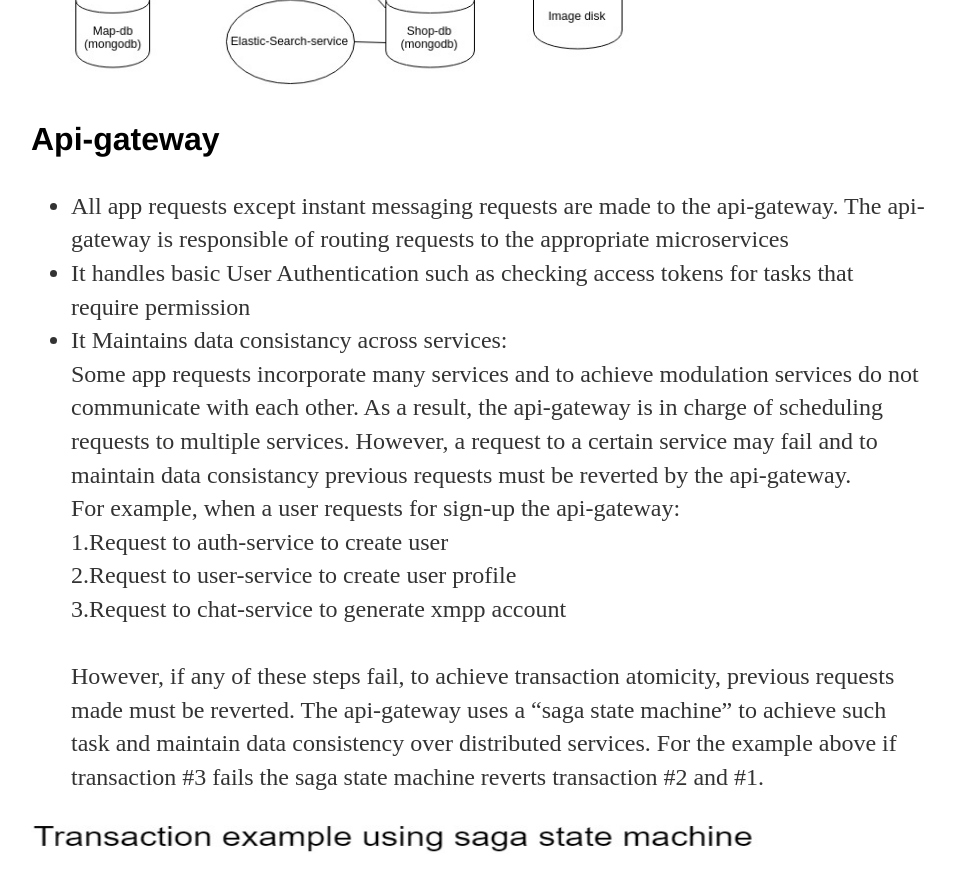
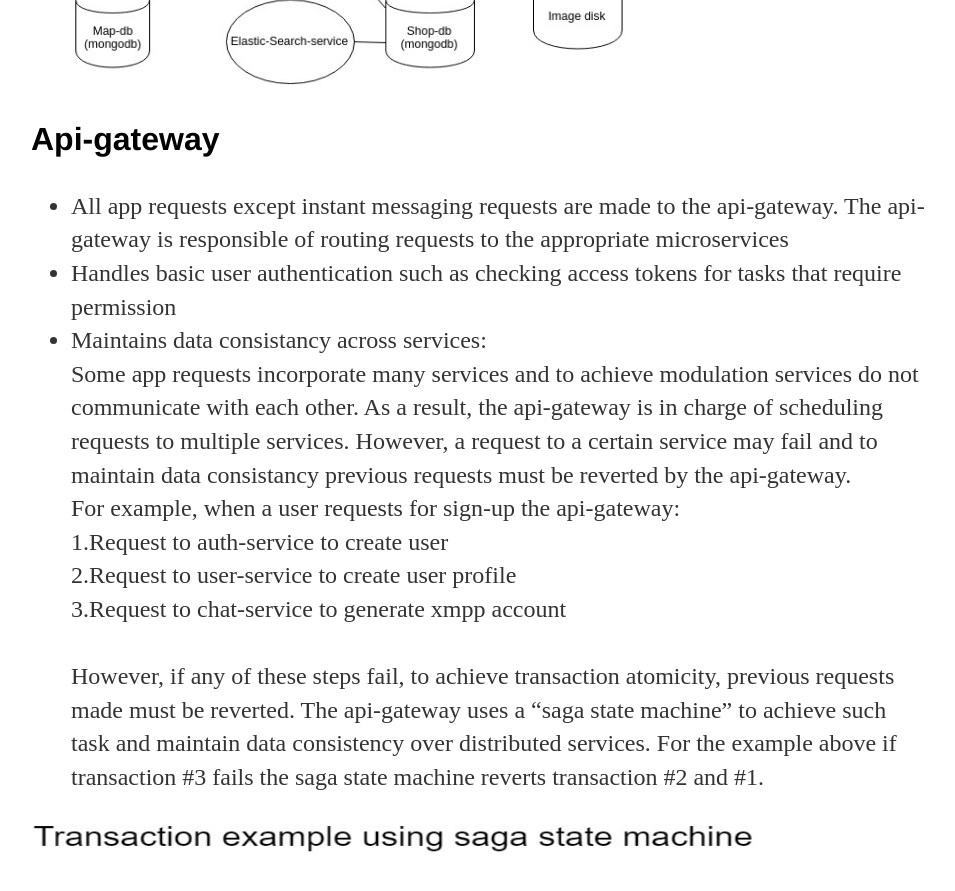
Before and after one commit to jcho7022/jcho7022.github.io, a Jekyll site: the page built from projects/float/index.html, in a window 1280 px wide and 900 px high, scrolled down 2380 px. Shown: the top 891 px of the window, without its empty margins (161-1116 px from the left). Built offline with Jekyll 4.4.1, drawn with Linux system fonts in a browser that asks for light colours; some of the changed text lies outside the part shown.

```diff
--- a/projects/float/index.html
+++ b/projects/float/index.html
@@ -30,8 +30,8 @@ and search up items using a <a href="https://jcho7022.github.io/projects/float/e
 <h3>Api-gateway</h3>
 <ul class="Functionality">
 				<li>All app requests except instant messaging requests are made to the api-gateway. The api-gateway is responsible of routing requests to the appropriate microservices</li>
-				<li>It handles basic User Authentication such as checking access tokens for tasks that require permission<br></li>
-				<li>It Maintains data consistancy across services: <br>
+				<li>Handles basic user authentication such as checking access tokens for tasks that require permission<br></li>
+				<li>Maintains data consistancy across services: <br>
           Some app requests incorporate many services and to achieve modulation services do not communicate with each other.
           As a result, the api-gateway is in charge of scheduling requests to multiple services.
 	  However, a request to a certain service may fail and to maintain
```
Also changed, not shown: other parts of projects/float/index.html (+2 -2 lines).
